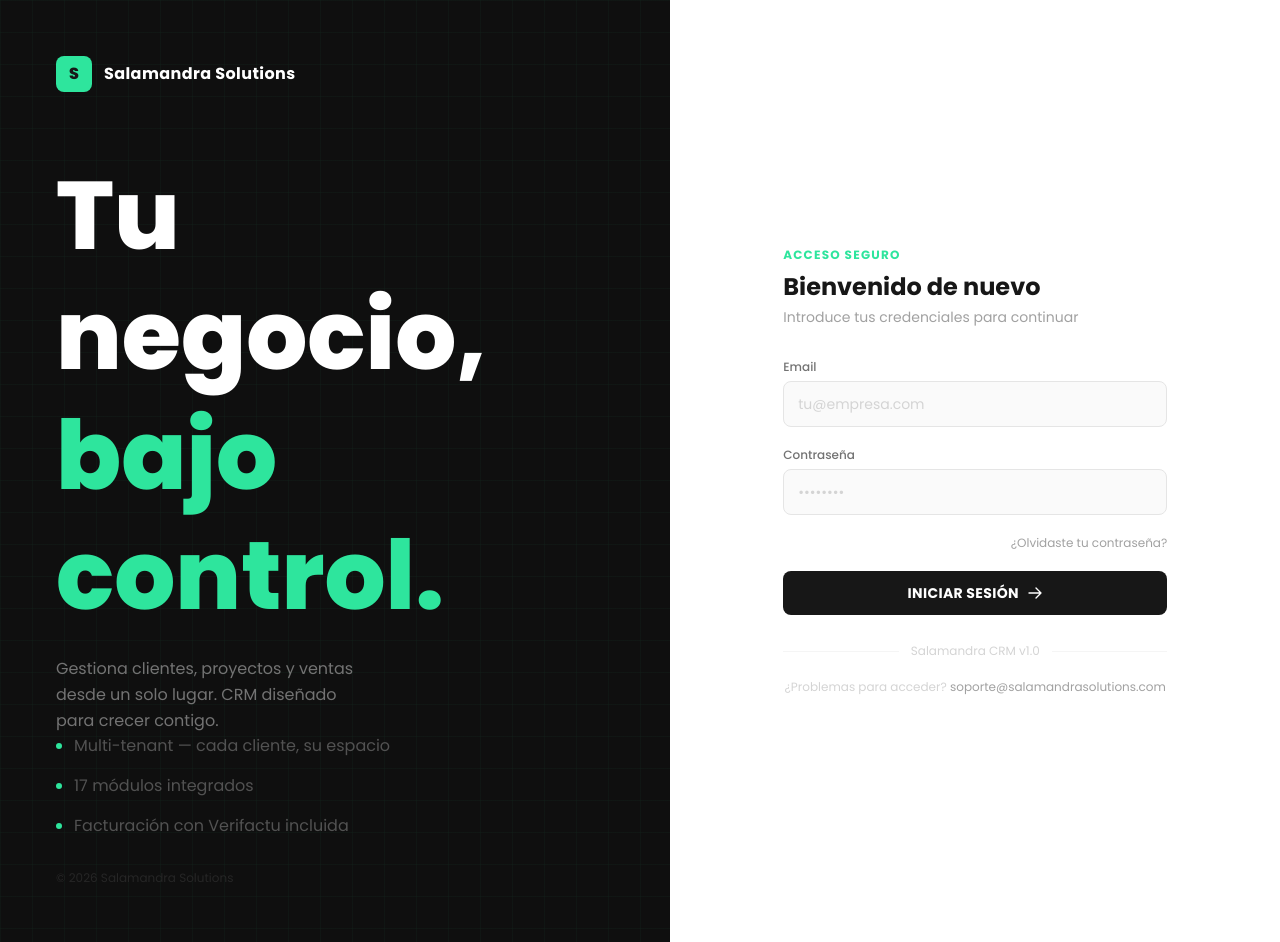
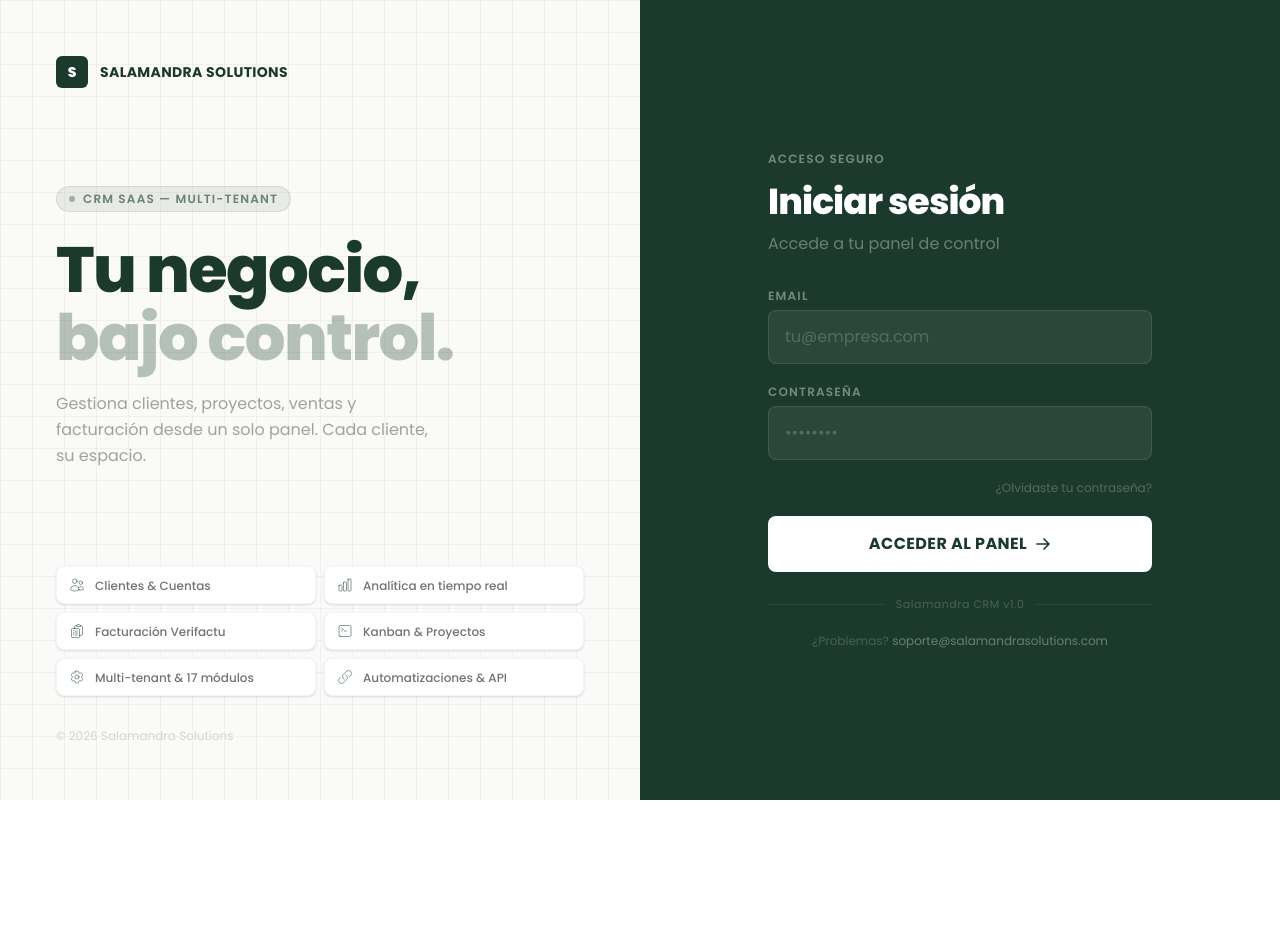
Before and after one commit to jsanchezpla/crm-salamandra-2, a Next.js app: page /login in a window 1280 px wide. After the commit the page ends 800 px from the top, so only its background shows below. Built offline with nearby package versions, Linux system fonts and the light colour scheme.

Commit message:
feat: nuevo diseño login + shortcodes quality holding + filtro empresa leads

```diff
--- a/app/(auth)/login/page.jsx
+++ b/app/(auth)/login/page.jsx
@@ -1,10 +1,9 @@
 "use client";
 
 import { Suspense, useState } from "react";
-import { useRouter, useSearchParams } from "next/navigation";
+import { useSearchParams } from "next/navigation";
 
 function LoginForm() {
-  const router = useRouter();
   const searchParams = useSearchParams();
   const expired = searchParams.get("expired") === "1";
 
@@ -45,13 +44,16 @@ function LoginForm() {
   return (
     <form onSubmit={handleSubmit} className="space-y-5">
       {error && (
-        <div className="rounded-lg bg-red-50 border border-red-200 px-4 py-3 text-sm text-red-700">
+        <div className="rounded-lg bg-white/10 border border-white/20 px-4 py-3 text-sm text-white/80">
           {error}
         </div>
       )}
 
       <div className="space-y-1.5">
-        <label htmlFor="email" className="block text-xs font-medium text-neutral-500">
+        <label
+          htmlFor="email"
+          className="block text-xs font-semibold text-white/40 uppercase tracking-widest"
+        >
           Email
         </label>
         <input
@@ -61,13 +63,16 @@ function LoginForm() {
           required
           value={email}
           onChange={(e) => setEmail(e.target.value)}
-          className="w-full rounded-lg bg-neutral-50 border border-neutral-200 px-3.5 py-3 text-sm text-neutral-900 placeholder-neutral-300 focus:outline-none focus:ring-2 focus:ring-[#2EE59D] focus:border-transparent transition"
+          className="w-full rounded-lg bg-white/[0.07] border border-white/10 px-4 py-3.5 text-base text-white placeholder-white/20 focus:outline-none focus:border-white/30 focus:bg-white/10 transition"
           placeholder="tu@empresa.com"
         />
       </div>
 
       <div className="space-y-1.5">
-        <label htmlFor="password" className="block text-xs font-medium text-neutral-500">
+        <label
+          htmlFor="password"
+          className="block text-xs font-semibold text-white/40 uppercase tracking-widest"
+        >
           Contraseña
         </label>
         <input
@@ -77,13 +82,13 @@ function LoginForm() {
           required
           value={password}
           onChange={(e) => setPassword(e.target.value)}
-          className="w-full rounded-lg bg-neutral-50 border border-neutral-200 px-3.5 py-3 text-sm text-neutral-900 placeholder-neutral-300 focus:outline-none focus:ring-2 focus:ring-[#2EE59D] focus:border-transparent transition"
+          className="w-full rounded-lg bg-white/[0.07] border border-white/10 px-4 py-3.5 text-base text-white placeholder-white/20 focus:outline-none focus:border-white/30 focus:bg-white/10 transition"
           placeholder="••••••••"
         />
       </div>
 
       <div className="flex justify-end">
-        <a className="text-xs text-neutral-400 hover:text-neutral-700 transition cursor-pointer">
+        <a className="text-xs text-white/25 hover:text-white/60 transition cursor-pointer">
           ¿Olvidaste tu contraseña?
         </a>
       </div>
@@ -91,122 +96,151 @@ function LoginForm() {
       <button
         type="submit"
         disabled={loading}
-        className="w-full rounded-lg bg-neutral-900 px-4 py-3 text-sm font-bold text-white uppercase tracking-wide hover:bg-[#2EE59D] hover:text-neutral-900 focus:outline-none focus:ring-2 focus:ring-[#2EE59D] focus:ring-offset-2 disabled:opacity-60 disabled:cursor-not-allowed transition flex items-center justify-center gap-2"
+        className="w-full rounded-lg bg-white text-[#1B3A2D] px-4 py-4 text-base font-bold uppercase tracking-wide hover:bg-white/90 focus:outline-none focus:ring-2 focus:ring-white/20 focus:ring-offset-2 focus:ring-offset-[#1B3A2D] disabled:opacity-50 disabled:cursor-not-allowed transition flex items-center justify-center gap-2"
       >
         {loading ? (
-          "Iniciando sesión…"
+          <span className="flex items-center gap-2">
+            <svg className="w-4 h-4 animate-spin" viewBox="0 0 24 24" fill="none">
+              <circle className="opacity-25" cx="12" cy="12" r="10" stroke="currentColor" strokeWidth="3" />
+              <path className="opacity-75" fill="currentColor" d="M4 12a8 8 0 018-8v8z" />
+            </svg>
+            Iniciando sesión…
+          </span>
         ) : (
           <>
-            Iniciar sesión
-            <svg
-              className="w-4 h-4"
-              fill="none"
-              viewBox="0 0 24 24"
-              strokeWidth={2}
-              stroke="currentColor"
-            >
-              <path
-                strokeLinecap="round"
-                strokeLinejoin="round"
-                d="M13.5 4.5L21 12m0 0l-7.5 7.5M21 12H3"
-              />
+            Acceder al panel
+            <svg className="w-4 h-4" fill="none" viewBox="0 0 24 24" strokeWidth={2.5} stroke="currentColor">
+              <path strokeLinecap="round" strokeLinejoin="round" d="M13.5 4.5L21 12m0 0l-7.5 7.5M21 12H3" />
             </svg>
           </>
         )}
       </button>
 
-      <div className="flex items-center gap-3 pt-2">
-        <div className="flex-1 h-px bg-neutral-100" />
-        <span className="text-xs text-neutral-300">Salamandra CRM v1.0</span>
-        <div className="flex-1 h-px bg-neutral-100" />
+      <div className="flex items-center gap-3 pt-1">
+        <div className="flex-1 h-px bg-white/[0.08]" />
+        <span className="text-[11px] text-white/20 tracking-wider">Salamandra CRM v1.0</span>
+        <div className="flex-1 h-px bg-white/[0.08]" />
       </div>
 
-      <p className="text-center text-xs text-neutral-300">
-        ¿Problemas para acceder?{" "}
-        <span className="text-neutral-400">soporte@salamandrasolutions.com</span>
+      <p className="text-center text-xs text-white/20">
+        ¿Problemas?{" "}
+        <span className="text-white/35">soporte@salamandrasolutions.com</span>
       </p>
     </form>
   );
 }
 
+const FEATURES = [
+  { icon: "M15 19.128a9.38 9.38 0 002.625.372 9.337 9.337 0 004.121-.952 4.125 4.125 0 00-7.533-2.493M15 19.128v-.003c0-1.113-.285-2.16-.786-3.07M15 19.128v.106A12.318 12.318 0 018.624 21c-2.331 0-4.512-.645-6.374-1.766l-.001-.109a6.375 6.375 0 0111.964-3.07M12 6.375a3.375 3.375 0 11-6.75 0 3.375 3.375 0 016.75 0zm8.25 2.25a2.625 2.625 0 11-5.25 0 2.625 2.625 0 015.25 0z", label: "Clientes & Cuentas" },
+  { icon: "M3 13.125C3 12.504 3.504 12 4.125 12h2.25c.621 0 1.125.504 1.125 1.125v6.75C7.5 20.496 6.996 21 6.375 21h-2.25A1.125 1.125 0 013 19.875v-6.75zM9.75 8.625c0-.621.504-1.125 1.125-1.125h2.25c.621 0 1.125.504 1.125 1.125v11.25c0 .621-.504 1.125-1.125 1.125h-2.25a1.125 1.125 0 01-1.125-1.125V8.625zM16.5 4.125c0-.621.504-1.125 1.125-1.125h2.25C20.496 3 21 3.504 21 4.125v15.75c0 .621-.504 1.125-1.125 1.125h-2.25a1.125 1.125 0 01-1.125-1.125V4.125z", label: "Analítica en tiempo real" },
+  { icon: "M9 12h3.75M9 15h3.75M9 18h3.75m3 .75H18a2.25 2.25 0 002.25-2.25V6.108c0-1.135-.845-2.098-1.976-2.192a48.424 48.424 0 00-1.123-.08m-5.801 0c-.065.21-.1.433-.1.664 0 .414.336.75.75.75h4.5a.75.75 0 00.75-.75 2.25 2.25 0 00-.1-.664m-5.8 0A2.251 2.251 0 0113.5 2.25H15c1.012 0 1.867.668 2.15 1.586m-5.8 0c-.376.023-.75.05-1.124.08C9.095 4.01 8.25 4.973 8.25 6.108V8.25m0 0H4.875c-.621 0-1.125.504-1.125 1.125v11.25c0 .621.504 1.125 1.125 1.125h9.75c.621 0 1.125-.504 1.125-1.125V9.375c0-.621-.504-1.125-1.125-1.125H8.25zM6.75 12h.008v.008H6.75V12zm0 3h.008v.008H6.75V15zm0 3h.008v.008H6.75V18z", label: "Facturación Verifactu" },
+  { icon: "M6.75 7.5l3 2.25-3 2.25m4.5 0h3m-9 8.25h13.5A2.25 2.25 0 0021 18V6a2.25 2.25 0 00-2.25-2.25H5.25A2.25 2.25 0 003 6v12a2.25 2.25 0 002.25 2.25z", label: "Kanban & Proyectos" },
+  { icon: "M9.594 3.94c.09-.542.56-.94 1.11-.94h2.593c.55 0 1.02.398 1.11.94l.213 1.281c.063.374.313.686.645.87.074.04.147.083.22.127.325.196.72.257 1.075.124l1.217-.456a1.125 1.125 0 011.37.49l1.296 2.247a1.125 1.125 0 01-.26 1.431l-1.003.827c-.293.241-.438.613-.43.992a7.723 7.723 0 010 .255c-.008.378.137.75.43.991l1.004.827c.424.35.534.955.26 1.43l-1.298 2.247a1.125 1.125 0 01-1.369.491l-1.217-.456c-.355-.133-.75-.072-1.076.124a6.47 6.47 0 01-.22.128c-.331.183-.581.495-.644.869l-.213 1.281c-.09.543-.56.94-1.11.94h-2.594c-.55 0-1.019-.398-1.11-.94l-.213-1.281c-.062-.374-.312-.686-.644-.87a6.52 6.52 0 01-.22-.127c-.325-.196-.72-.257-1.076-.124l-1.217.456a1.125 1.125 0 01-1.369-.49l-1.297-2.247a1.125 1.125 0 01.26-1.431l1.004-.827c.292-.24.437-.613.43-.991a6.932 6.932 0 010-.255c.007-.38-.138-.751-.43-.992l-1.004-.827a1.125 1.125 0 01-.26-1.43l1.297-2.247a1.125 1.125 0 011.37-.491l1.216.456c.356.133.751.072 1.076-.124.072-.044.146-.086.22-.128.332-.183.582-.495.644-.869l.214-1.28z M15 12a3 3 0 11-6 0 3 3 0 016 0z", label: "Multi-tenant & 17 módulos" },
+  { icon: "M13.19 8.688a4.5 4.5 0 011.242 7.244l-4.5 4.5a4.5 4.5 0 01-6.364-6.364l1.757-1.757m13.35-.622l1.757-1.757a4.5 4.5 0 00-6.364-6.364l-4.5 4.5a4.5 4.5 0 001.242 7.244", label: "Automatizaciones & API" },
+];
+
 export default function LoginPage() {
   return (
-    <div className="min-h-screen grid grid-cols-1 md:grid-cols-[1.1fr_1fr]">
-      {/* Columna izquierda — Branding */}
-      <div className="hidden md:flex bg-[#0F0F0F] flex-col justify-between px-14 py-14 relative overflow-hidden">
-        {/* Grid de fondo */}
+    <div className="min-h-screen grid grid-cols-1 md:grid-cols-2">
+
+      {/* Columna izquierda — branding */}
       <div
-          className="absolute inset-0 opacity-100"
+        className="hidden md:flex flex-col justify-between px-14 py-14 bg-[#FAFAF8] relative overflow-hidden"
         style={{
           backgroundImage:
-              "linear-gradient(rgba(46,229,157,0.03) 1px, transparent 1px), linear-gradient(90deg, rgba(46,229,157,0.03) 1px, transparent 1px)",
+            "linear-gradient(rgba(0,0,0,0.04) 1px, transparent 1px), linear-gradient(90deg, rgba(0,0,0,0.04) 1px, transparent 1px)",
           backgroundSize: "32px 32px",
         }}
-        />
-
-        {/* Contenido */}
-        <div className="relative z-10">
+      >
         {/* Logo */}
-          <div className="flex items-center gap-3 mb-16">
-            <div className="w-9 h-9 bg-[#2EE59D] rounded-lg flex items-center justify-center flex-shrink-0">
-              <span className="text-neutral-900 font-black text-base leading-none">S</span>
+        <div className="flex items-center gap-3">
+          <div className="w-8 h-8 rounded-md bg-[#1B3A2D] flex items-center justify-center shrink-0">
+            <span className="text-white font-black text-sm leading-none">S</span>
           </div>
-            <span className="text-white font-bold text-base tracking-wide">
+          <span className="text-[#1B3A2D] text-sm font-bold tracking-wide uppercase">
             Salamandra Solutions
           </span>
         </div>
 
         {/* Headline */}
-          <h1 className="text-8xl font-extrabold text-white leading-tight mb-5">
+        <div>
+          <div className="inline-flex items-center gap-2 bg-[#1B3A2D]/8 border border-[#1B3A2D]/10 rounded-full px-3 py-1 mb-6">
+            <div className="w-1.5 h-1.5 rounded-full bg-[#1B3A2D]/35" />
+            <span className="text-xs font-semibold text-[#1B3A2D]/60 uppercase tracking-widest">
+              CRM SaaS — Multi-tenant
+            </span>
+          </div>
+
+          <h1 className="text-[64px] font-extrabold text-[#1B3A2D] leading-[1.05] mb-5 tracking-tight">
             Tu negocio,
             <br />
-            <span className="text-[#2EE59D]">bajo control.</span>
+            <span className="text-[#1B3A2D]/30">bajo control.</span>
           </h1>
-          <p className="text-base text-neutral-500 leading-relaxed max-w-xs">
-            Gestiona clientes, proyectos y ventas desde un solo lugar. CRM diseñado para crecer
-            contigo.
+
+          <p className="text-base text-neutral-400 leading-relaxed max-w-sm">
+            Gestiona clientes, proyectos, ventas y facturación desde un solo panel.
+            Cada cliente, su espacio.
           </p>
         </div>
 
-        {/* Features + copyright */}
-        <div className="relative z-10 space-y-4">
-          {[
-            "Multi-tenant — cada cliente, su espacio",
-            "17 módulos integrados",
-            "Facturación con Verifactu incluida",
-          ].map((item) => (
-            <div key={item} className="flex items-center gap-3">
-              <div className="w-1.5 h-1.5 rounded-full bg-[#2EE59D] flex-shrink-0" />
-              <span className="text-base text-neutral-600">{item}</span>
+        {/* Feature grid */}
+        <div>
+          <div className="grid grid-cols-2 gap-2 mb-8">
+            {FEATURES.map((f) => (
+              <div
+                key={f.label}
+                className="flex items-center gap-2.5 bg-white border border-neutral-100 rounded-lg px-3 py-2.5 shadow-sm"
+              >
+                <svg
+                  className="w-4 h-4 text-[#1B3A2D]/50 shrink-0"
+                  fill="none"
+                  viewBox="0 0 24 24"
+                  strokeWidth={1.5}
+                  stroke="currentColor"
+                >
+                  <path strokeLinecap="round" strokeLinejoin="round" d={f.icon} />
+                </svg>
+                <span className="text-xs font-medium text-neutral-500 leading-tight">{f.label}</span>
               </div>
             ))}
-          <p className="text-xs text-neutral-800 pt-4">© 2026 Salamandra Solutions</p>
+          </div>
+          <p className="text-xs text-neutral-300">© 2026 Salamandra Solutions</p>
         </div>
       </div>
 
-      {/* Columna derecha — Formulario */}
-      <div className="flex items-center justify-center bg-white px-8 py-14">
+      {/* Columna derecha — formulario */}
+      <div className="flex items-center justify-center bg-[#1B3A2D] px-8 py-14">
         <div className="w-full max-w-sm">
-          {/* Header mobile — solo visible en móvil */}
-          <div className="flex items-center gap-3 mb-8 md:hidden">
-            <div className="w-9 h-9 bg-[#0F0F0F] rounded-lg flex items-center justify-center flex-shrink-0">
-              <span className="text-[#2EE59D] font-black text-base leading-none">S</span>
+
+          {/* Logo mobile */}
+          <div className="flex items-center gap-2.5 mb-10 md:hidden">
+            <div className="w-8 h-8 rounded-md bg-white/15 flex items-center justify-center shrink-0">
+              <span className="text-white font-black text-sm leading-none">S</span>
             </div>
-            <span className="font-bold text-neutral-900">Salamandra</span>
+            <span className="text-white text-sm font-bold tracking-wide uppercase">
+              Salamandra Solutions
+            </span>
           </div>
 
-          <p className="text-xs font-bold text-[#2EE59D] uppercase tracking-widest mb-2">
+          {/* Cabecera */}
+          <div className="mb-8">
+            <p className="text-xs font-semibold text-white/40 uppercase tracking-widest mb-3">
               Acceso seguro
             </p>
-          <h2 className="text-2xl font-bold text-neutral-900 mb-1">Bienvenido de nuevo</h2>
-          <p className="text-sm text-neutral-400 mb-8">Introduce tus credenciales para continuar</p>
+            <h2 className="text-4xl font-extrabold text-white tracking-tight leading-tight mb-2">
+              Iniciar sesión
+            </h2>
+            <p className="text-base text-white/35">
+              Accede a tu panel de control
+            </p>
+          </div>
 
           <Suspense
             fallback={
-              <div className="space-y-4">
-                <div className="h-10 bg-neutral-100 rounded-lg animate-pulse" />
-                <div className="h-10 bg-neutral-100 rounded-lg animate-pulse" />
-                <div className="h-10 bg-neutral-100 rounded-lg animate-pulse" />
+              <div className="space-y-5">
+                <div className="h-14 bg-white/10 rounded-lg animate-pulse" />
+                <div className="h-14 bg-white/10 rounded-lg animate-pulse" />
+                <div className="h-12 bg-white/10 rounded-lg animate-pulse" />
               </div>
             }
           >
--- a/app/api/leads/route.js
+++ b/app/api/leads/route.js
@@ -12,12 +12,14 @@ export const GET = withTenant(async (request, _ctx, { tenantModels, hasModule })
   const where = {};
   const stage = searchParams.get("stage");
   const search = searchParams.get("search");
+  const empresa = searchParams.get("empresa");
   const limit = Math.min(parseInt(searchParams.get("limit") ?? "100"), 200);
   const offset = parseInt(searchParams.get("offset") ?? "0");
 
   const motivo = searchParams.get("motivo");
   if (stage) where.stage = stage;
   if (motivo) where.motivo = motivo;
+  if (empresa) where.customFields = { [Op.contains]: { empresa } };
   if (search) {
     where[Op.or] = [
       { name: { [Op.iLike]: `%${search}%` } },
```
Also changed, not shown: app/api/public/leads/route.js (+9 -3 lines), modules/overrides/quality-energy/LeadsModule.jsx (+74 -11 lines), 1 other file (tests, documents, lock files or other folders). Lines whose indentation alone changed are shown as unchanged.
